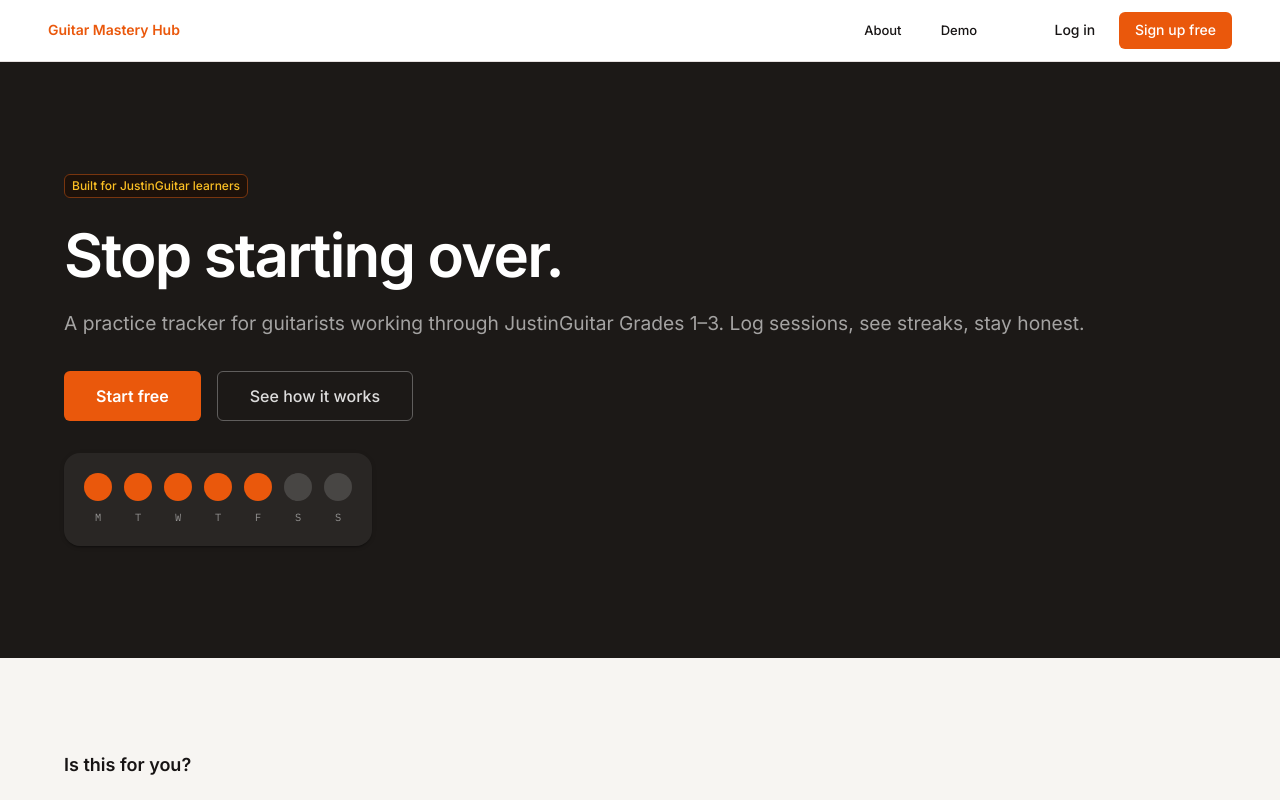
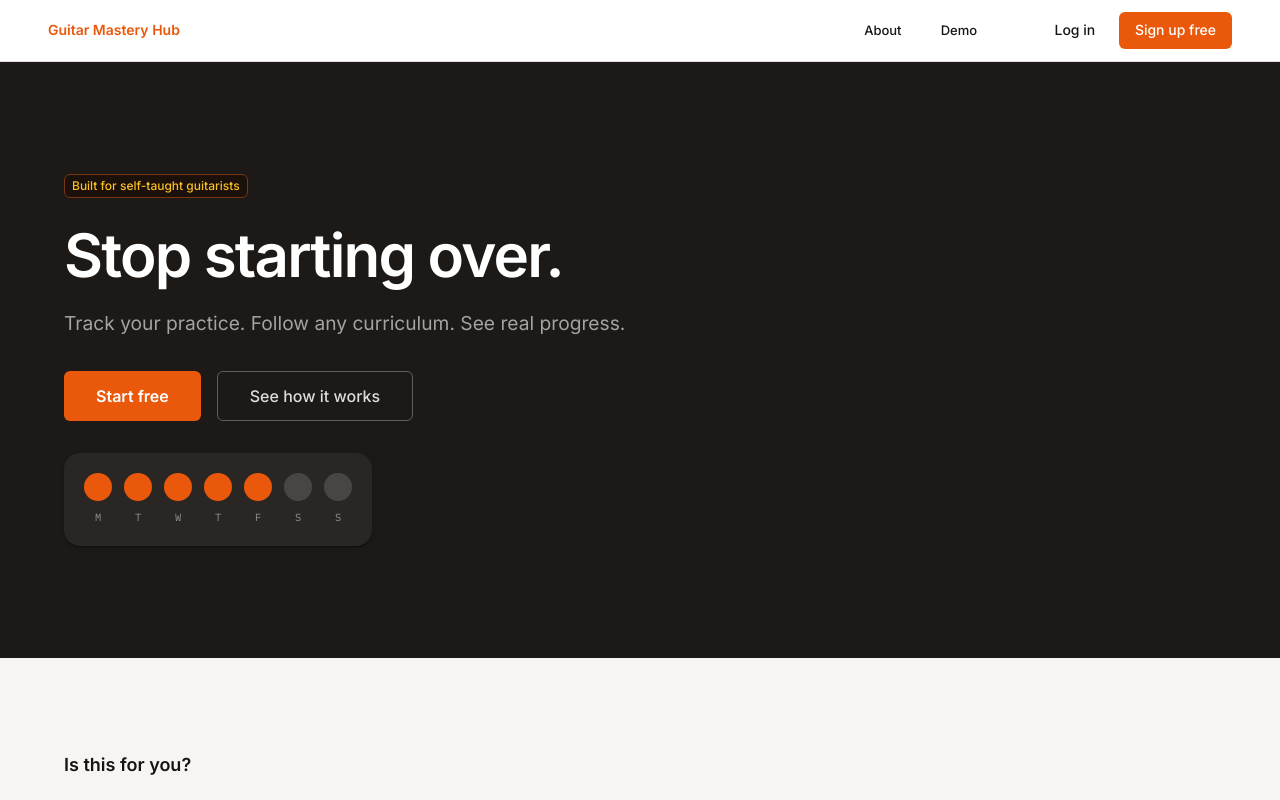
Before and after one commit to rajathbrgowda/guitar-mastery-hub, a React (Vite) app in the folder client/: page / in a window 1280 px wide. Shown: the top 800 px of the page. Built offline with nearby package versions, Linux system fonts and the light colour scheme; no server answers; some icons are missing.

Commit message:
copy(hero): remove JustinGuitar lock-in — curriculum-agnostic hero copy

```diff
--- a/client/src/pages/Landing.tsx
+++ b/client/src/pages/Landing.tsx
@@ -102,7 +102,7 @@
             {/* Left: text + CTA */}
             <Box sx={{ flex: 1, textAlign: { xs: 'center', md: 'left' } }}>
               <Chip
-                label="Built for JustinGuitar learners"
+                label="Built for self-taught guitarists"
                 size="small"
                 variant="outlined"
                 sx={{
@@ -139,8 +139,7 @@
                   lineHeight: 1.65,
                 }}
               >
-                A practice tracker for guitarists working through JustinGuitar Grades 1–3. Log
-                sessions, see streaks, stay honest.
+                Track your practice. Follow any curriculum. See real progress.
               </Typography>
 
               <Box
```
